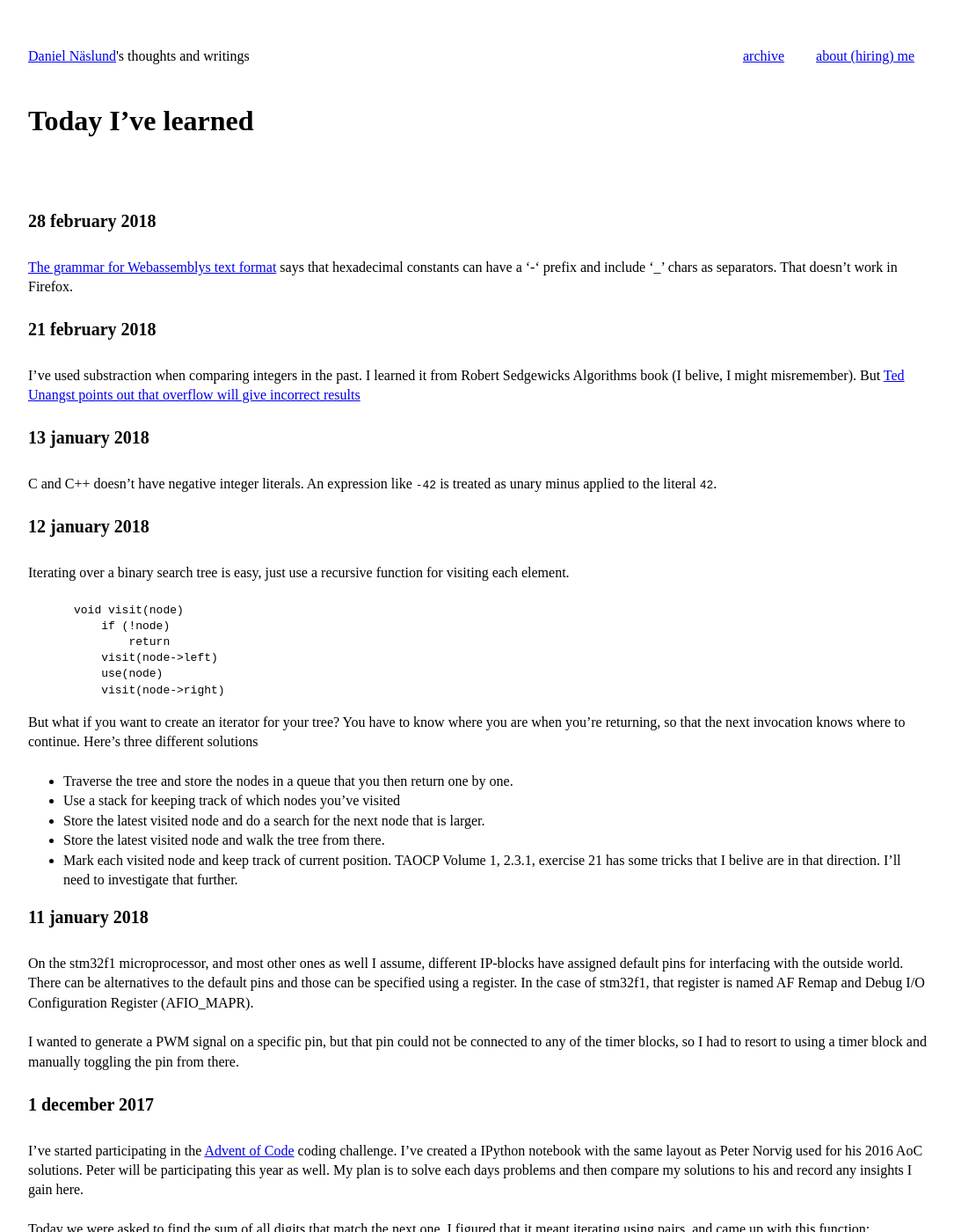
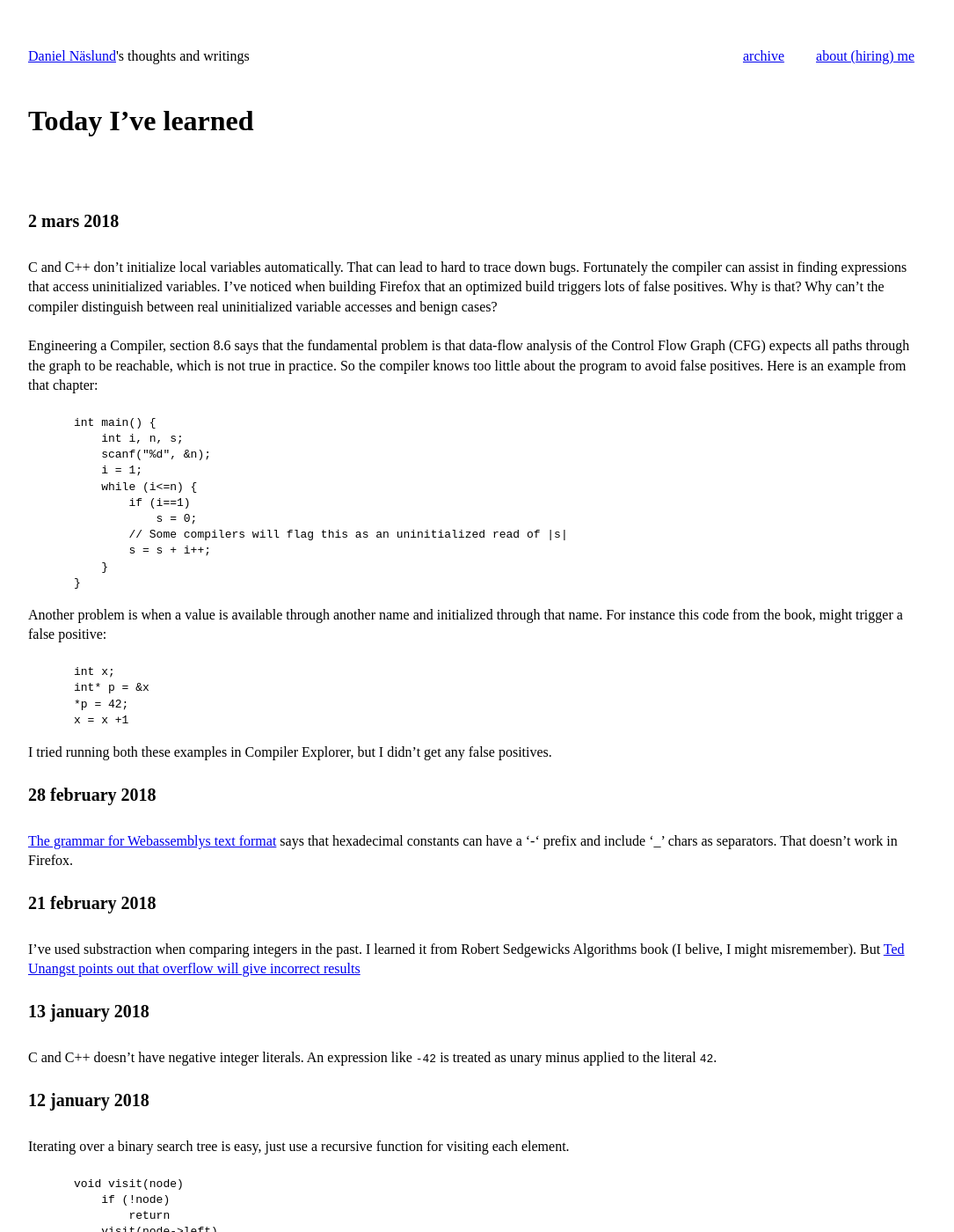
Before and after one commit to dannas/dannas.github.com, a Jekyll site: the page built from TIL.markdown, in a window 1280 px wide and 1400 px high. Shown: the whole window at 88% size, without its empty margins (0-1085 px from the left). Built offline with Jekyll 4.4.1, drawn with Linux system fonts in a browser that asks for light colours.

Commit message:
Another TIL

```diff
--- a/TIL.markdown
+++ b/TIL.markdown
@@ -3,6 +3,43 @@ layout: default
 title: TIL - Today I've Learned
 ---
 # Today I've learned
+
+## 2 mars 2018
+C and C++ don't initialize local variables automatically. That can lead to hard
+to trace down bugs. Fortunately the compiler can assist in finding expressions
+that access uninitialized variables. I've noticed when building Firefox that an
+optimized build triggers lots of false positives. Why is that? Why can't the
+compiler distinguish between real uninitialized variable accesses and benign cases?
+
+Engineering a Compiler, section 8.6 says that the fundamental problem is that
+data-flow analysis of the Control Flow Graph (CFG) expects all paths through the
+graph to be reachable, which is not true in practice. So the compiler knows too
+little about the program to avoid false positives. Here is an example from that chapter:
+
+    int main() {
+        int i, n, s;
+        scanf("%d", &n);
+        i = 1;
+        while (i<=n) {
+            if (i==1)
+                s = 0;
+            // Some compilers will flag this as an uninitialized read of |s|
+            s = s + i++;
+        }
+    }
+
+Another problem is when a value is available through another name and
+initialized through that name. For instance this code from the book, might
+trigger a false positive:
+
+    int x;
+    int* p = &x
+    *p = 42;
+    x = x +1
+
+I tried running both these examples in Compiler Explorer, but I didn't get any
+false positives.
+
 
 ## 28 february 2018
 [The grammar for Webassemblys text format](https://webassembly.github.io/spec/core/text/values.html#integers)
```
